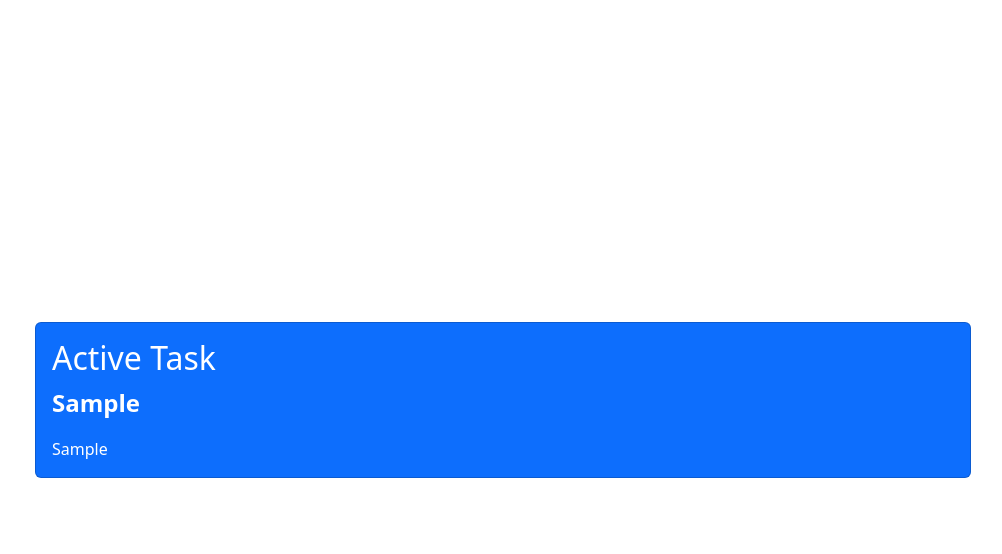
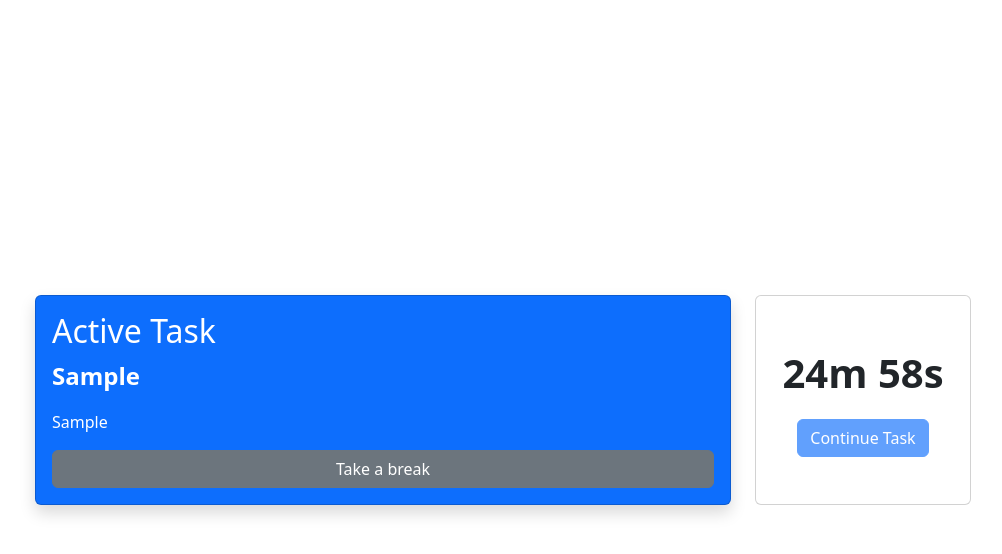
Before and after one commit to gkerickson/pomodoro, a React app: page / in a window 1280 px wide. Both pictures are taken after typing "Sample", "Sample" into the empty fields and a click on the button "Create". Shown: the top 554 px of the page, without its empty margins (137-1139 px from the left). Built offline with nearby package versions, Linux system fonts and the light colour scheme.

Commit message:
Working MVP pomodoro scheduler

```diff
--- a/src/App.js
+++ b/src/App.js
@@ -6,6 +6,7 @@ const centeredOnPage = {
     height: "100vh",
     alignItems: "center",
     display: "flex",
+
 };
 
 const disabledDiv = {
@@ -13,61 +14,84 @@ const disabledDiv = {
     opacity: "0.5"
 }
 
-// const POMODORO_LENGTH_MS = 25 * 60 * 1000;
-const POMODORO_LENGTH_MS =  5000;
-const BREAK_LENGTH_MS =  5000;
-// const BREAK_LENGTH_MS = 5 * 60 * 1000;
+const POMODORO_LENGTH_MS = 25 * 60 * 1000;
+const BREAK_LENGTH_MS = 5 * 60 * 1000;
 
 export default function App() {
-    // const [activeTask, setActiveTask] = useState({name: "test", description: "dummy data"});
+    // const [activeTask, setActiveTask] = useState({ name: "test", description: "dummy data" });
     const [activeTask, setActiveTask] = useState(null);
     const [onBreak, setOnBreak] = useState(false);
     // const [onBreak, ] = useState(false);
     // const setOnBreak = ()=> {};
 
-    const nextTimeSwitch = useRef();
+    const [timeRemaining, setTimeRemaining] = useState(-1);
     const intervalId = useRef();
 
     const startPomodoro = () => {
+        console.log("Starting pomo")
         setOnBreak(false);
-        nextTimeSwitch.current = Date.now() + POMODORO_LENGTH_MS;
+        setTimeRemaining(POMODORO_LENGTH_MS);
     };
+
+    if (activeTask && !onBreak && timeRemaining <= 0) {
+        startPomodoro()
+    }
 
     const submitNewTask = task => {
         setActiveTask(task);
-        startPomodoro();
     }
 
     const startBreak = () => {
-        nextTimeSwitch.current = Date.now() + BREAK_LENGTH_MS;
+        setTimeRemaining(BREAK_LENGTH_MS);
         setOnBreak(true);
     };
 
     useEffect(() => {
         if (activeTask == null) return;
+
         clearInterval(intervalId.current)
         intervalId.current = setInterval(() => {
-            if (Date.now() < nextTimeSwitch.current) return; //
-            if (onBreak) {
-                startPomodoro();
-            } else {
-                startBreak();
+            if (timeRemaining <= 0) {
+
             }
-            clearInterval(intervalId.current)
-        }, 1001);
+
+
+            setTimeRemaining(prev => {
+                if (prev <= 0) {
+                    if (onBreak) {
+                        startPomodoro();
+                    } else {
+                        startBreak();
+                    }
+                }
+                return prev - 1000;
+            })
+        }, 1000);
+
+        return () => clearInterval(intervalId.current);
     }, [activeTask, onBreak]);
+
+    const secs = (timeRemaining / 1000) % 60;
+    const mins = (timeRemaining / 1000 - secs) / 60;
 
     return !activeTask ?
         <CreateTaskComponent addTask={submitNewTask} /> :
-        <div style={{...centeredOnPage}}>
+        <div style={{ ...centeredOnPage }}>
             <div className="row w-75">
                 <div className="col">
-                    <div className="card text-bg-primary" style={{...(onBreak ? disabledDiv: {})}}>
+                    <div className={"card text-bg-primary" + (onBreak ? "" : " shadow")} style={{ ...(onBreak ? disabledDiv : {}) }}>
                         <div className="card-body">
                             <h2 className="card-title">Active Task</h2>
                             <p style={{ fontSize: "1.5rem", fontWeight: "bold" }} className="card-text">{activeTask.name}</p>
                             <p className="card-text">{activeTask.description}</p>
+                            <button disabled={onBreak} type="button" onClick={startBreak} className="btn btn-secondary w-100">Take a break</button>
                         </div>
+                    </div>
+                </div>
+                <div className="col-3">
+                    <div className={"card card-body w-100 h-100" + (onBreak ? " shadow" : "")} style={centeredOnPage}>
+                            <p className="fs-1 fw-bold" style={{}}>{mins}m {secs}s</p>
+                            <button disabled={!onBreak} className="btn btn-primary" onClick={startPomodoro}>Continue Task</button>
                     </div>
                 </div>
             </div>
```
